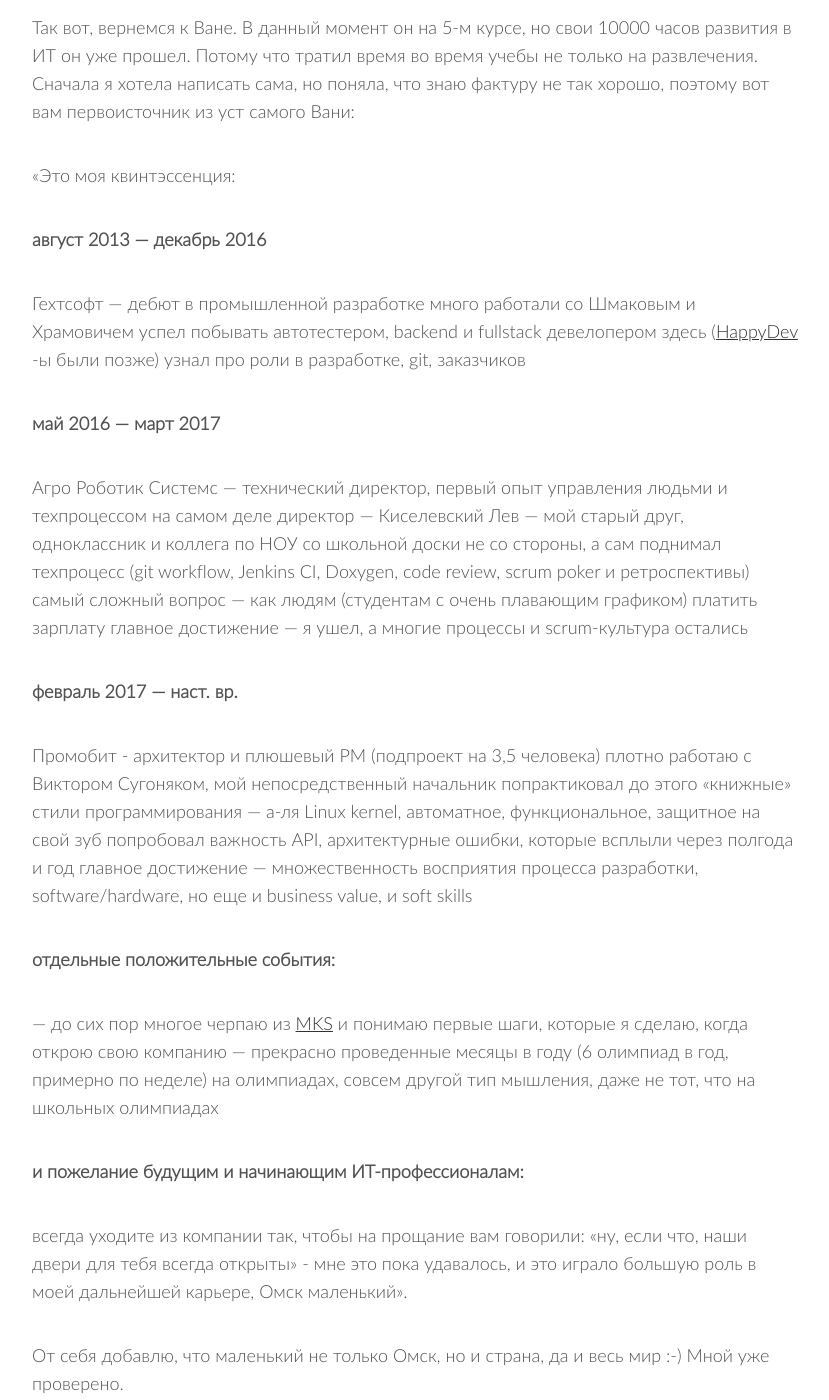
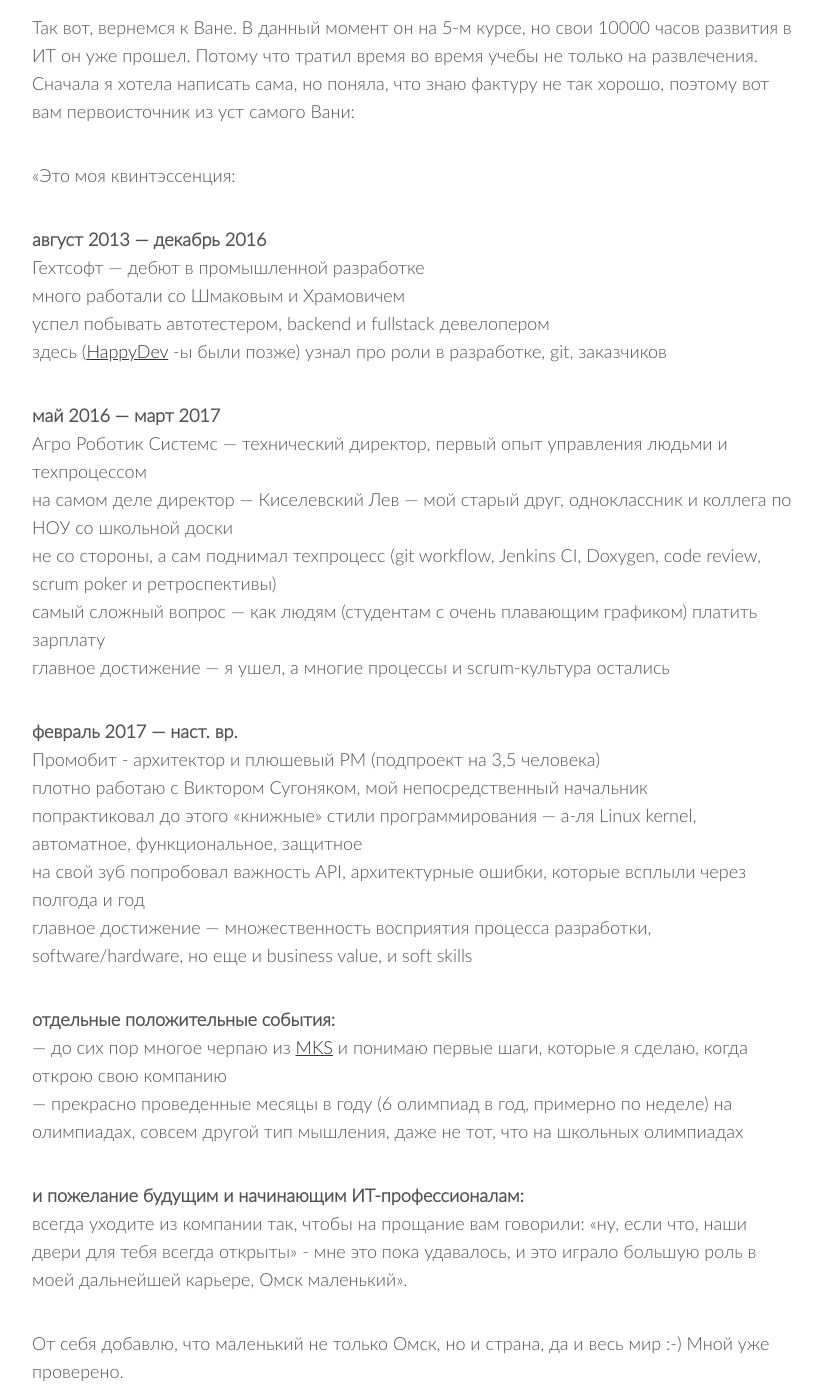
Before and after one commit to 7bits/7bits.github.io, a Jekyll site: the page built from _posts/2018-01-20-students-meetings-2017-12-26.md, in a window 1280 px wide and 1400 px high, scrolled down 1804 px. Shown: the whole window, without its empty margins (224-1053 px from the left). Built offline with Jekyll 4.4.1, drawn with Linux system fonts in a browser that asks for light colours; nearby versions of some CDN libraries; comment, search, counter and statistics services are not loaded.

```diff
--- a/_posts/2018-01-20-students-meetings-2017-12-26.md
+++ b/_posts/2018-01-20-students-meetings-2017-12-26.md
@@ -27,36 +27,31 @@ image:
 
 «Это моя квинтэссенция:
 
-<b>август 2013 — декабрь 2016</b>
-
-Гехтсофт — дебют в промышленной разработке
-много работали со Шмаковым и Храмовичем
-успел побывать автотестером, backend и fullstack девелопером
+<b>август 2013 — декабрь 2016</b><br>
+Гехтсофт — дебют в промышленной разработке<br>
+много работали со Шмаковым и Храмовичем<br>
+успел побывать автотестером, backend и fullstack девелопером<br>
 здесь (<a href="http://happydev.ru" target="_blank">HappyDev</a> -ы были позже) узнал про роли в разработке, git, заказчиков
 
-<b>май 2016 — март 2017</b>
+<b>май 2016 — март 2017</b><br>
+Агро Роботик Системс — технический директор, первый опыт управления людьми и техпроцессом<br>
+на самом деле директор — Киселевский Лев — мой старый друг, одноклассник и коллега по НОУ со школьной доски<br>
+не со стороны, а сам поднимал техпроцесс (git workflow, Jenkins CI, Doxygen, code review, scrum poker и ретроспективы)<br>
+самый сложный вопрос — как людям (студентам с очень плавающим графиком) платить зарплату<br>
+главное достижение — я ушел, а многие процессы и scrum-культура остались<br>
 
-Агро Роботик Системс — технический директор, первый опыт управления людьми и техпроцессом
-на самом деле директор — Киселевский Лев — мой старый друг, одноклассник и коллега по НОУ со школьной доски
-не со стороны, а сам поднимал техпроцесс (git workflow, Jenkins CI, Doxygen, code review, scrum poker и ретроспективы)
-самый сложный вопрос — как людям (студентам с очень плавающим графиком) платить зарплату
-главное достижение — я ушел, а многие процессы и scrum-культура остались
+<b>февраль 2017 — наст. вр.</b><br>
+Промобит - архитектор и плюшевый PM (подпроект на 3,5 человека)<br>
+плотно работаю с Виктором Сугоняком, мой непосредственный начальник<br>
+попрактиковал до этого «книжные» стили программирования — а-ля Linux kernel, автоматное, функциональное, защитное<br>
+на свой зуб попробовал важность API, архитектурные ошибки, которые всплыли через полгода и год<br>
+главное достижение — множественность восприятия процесса разработки, software/hardware, но еще и business value, и soft skills<br>
 
-<b>февраль 2017 — наст. вр.</b>
+<b>отдельные положительные события:</b><br>
+— до сих пор многое черпаю из <a href="http://magickickstartup.ru/" target="_blank">MKS</a> и понимаю первые шаги, которые я сделаю, когда открою свою компанию<br>
+— прекрасно проведенные месяцы в году (6 олимпиад в год, примерно по неделе) на олимпиадах, совсем другой тип мышления, даже не тот, что на школьных олимпиадах<br>
 
-Промобит - архитектор и плюшевый PM (подпроект на 3,5 человека)
-плотно работаю с Виктором Сугоняком, мой непосредственный начальник
-попрактиковал до этого «книжные» стили программирования — а-ля Linux kernel, автоматное, функциональное, защитное
-на свой зуб попробовал важность API, архитектурные ошибки, которые всплыли через полгода и год
-главное достижение — множественность восприятия процесса разработки, software/hardware, но еще и business value, и soft skills
-
-<b>отдельные положительные события:</b>
-
-— до сих пор многое черпаю из <a href="http://magickickstartup.ru/" target="_blank">MKS</a> и понимаю первые шаги, которые я сделаю, когда открою свою компанию
-— прекрасно проведенные месяцы в году (6 олимпиад в год, примерно по неделе) на олимпиадах, совсем другой тип мышления, даже не тот, что на школьных олимпиадах
-
-<b>и пожелание будущим и начинающим ИТ-профессионалам:</b>
-
+<b>и пожелание будущим и начинающим ИТ-профессионалам:</b><br>
 всегда уходите из компании так, чтобы на прощание вам говорили: «ну, если что, наши двери для тебя всегда открыты» - мне это пока удавалось, и это играло большую роль в моей дальнейшей карьере, Омск маленький».
 
 От себя добавлю, что маленький не только Омск, но и страна, да и весь мир :-) Мной уже проверено.
```
